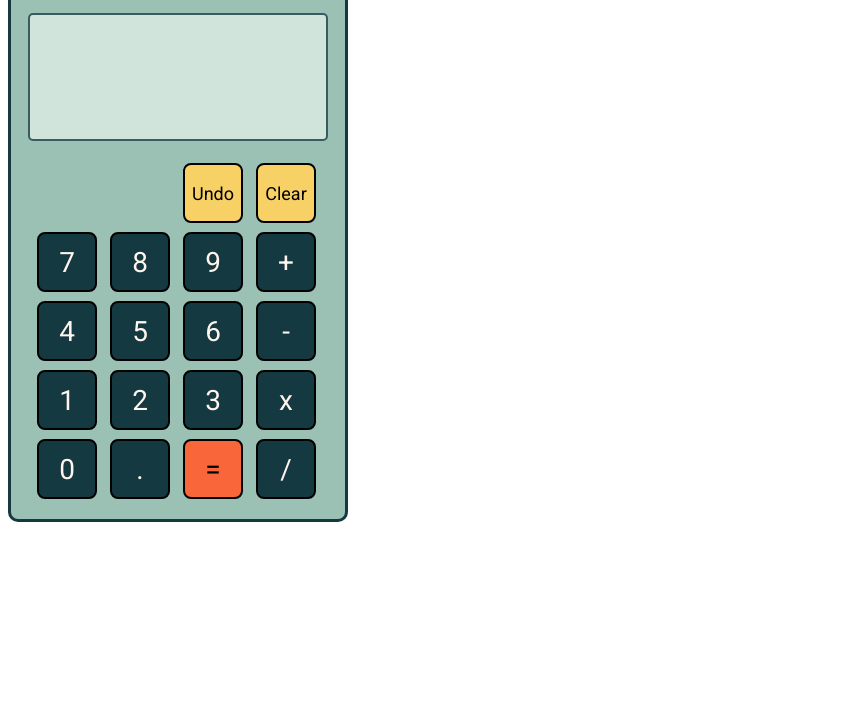
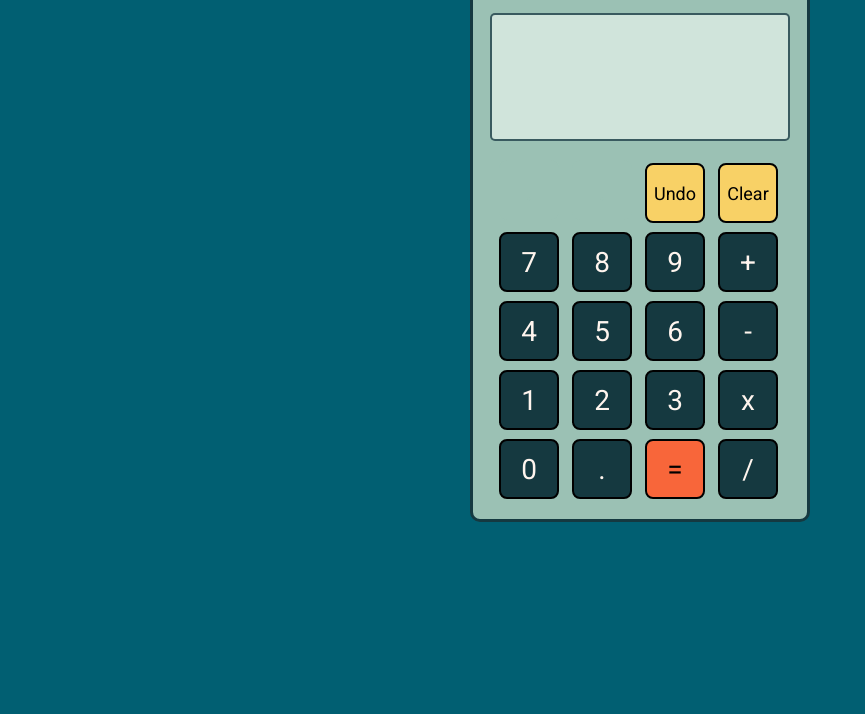
Before and after one commit to DorukEmre/Calculator, a plain HTML site: page index.html in a window 1280 px wide. Shown: the part 86-800 px from the top of the page, without its empty margins (0-865 px from the left). Drawn offline with Linux system fonts and the light colour scheme.

Commit message:
Modified styles.css to center calculator on page

```diff
--- a/styles.css
+++ b/styles.css
@@ -2,6 +2,11 @@
     box-sizing: border-box;
 }
 
+body {
+    display: flex;
+    justify-content: center;
+    background: rgb(1, 95, 114);
+}
 .all {
     background: rgb(155, 193, 180);
     width: 340px;
@@ -21,7 +26,6 @@
     font-size: 24px;
     font-family: sans-serif;
     font-weight: 700;
-    justify-items: flex-start;
 }
 
 .screen {
```
